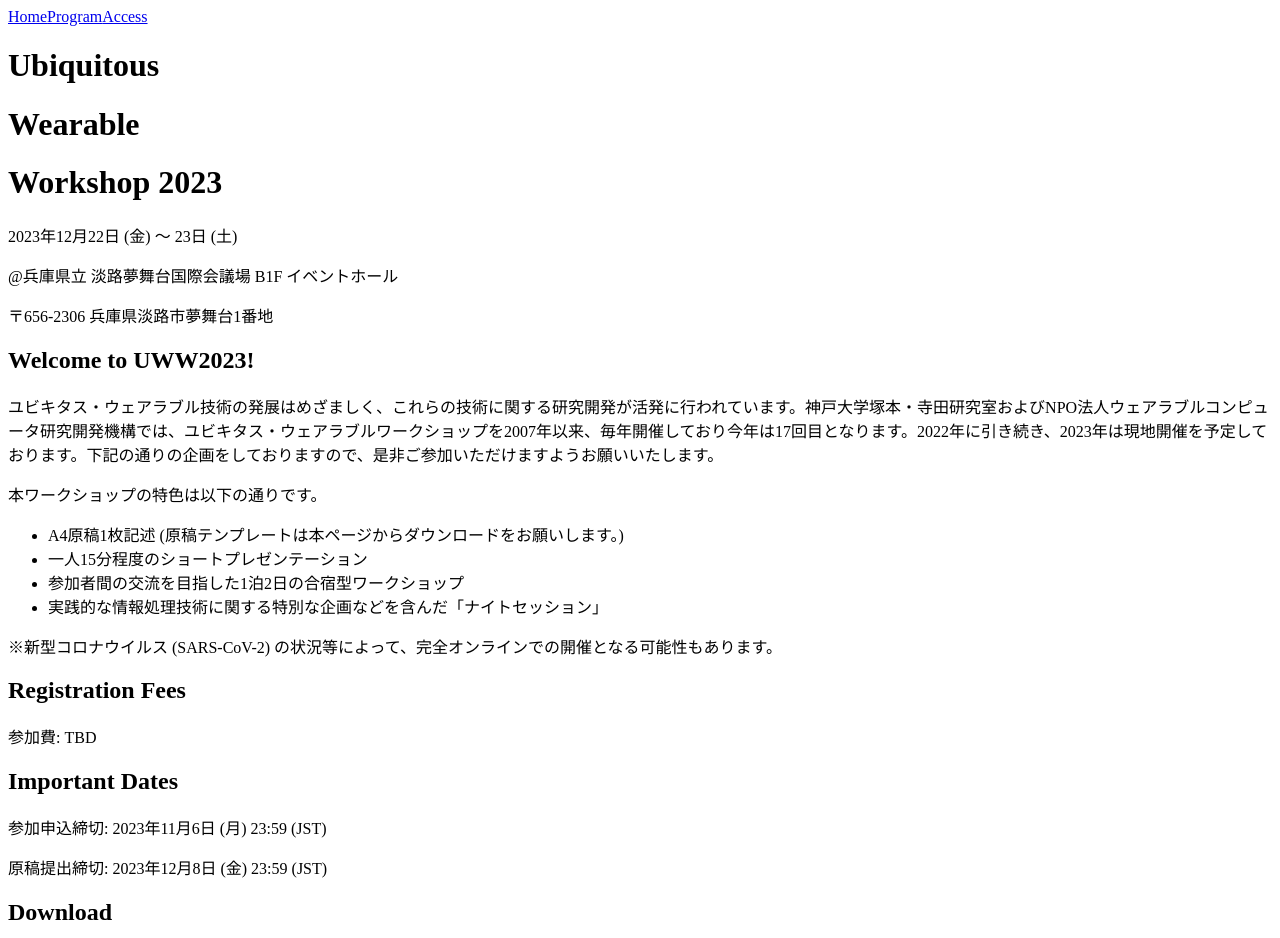
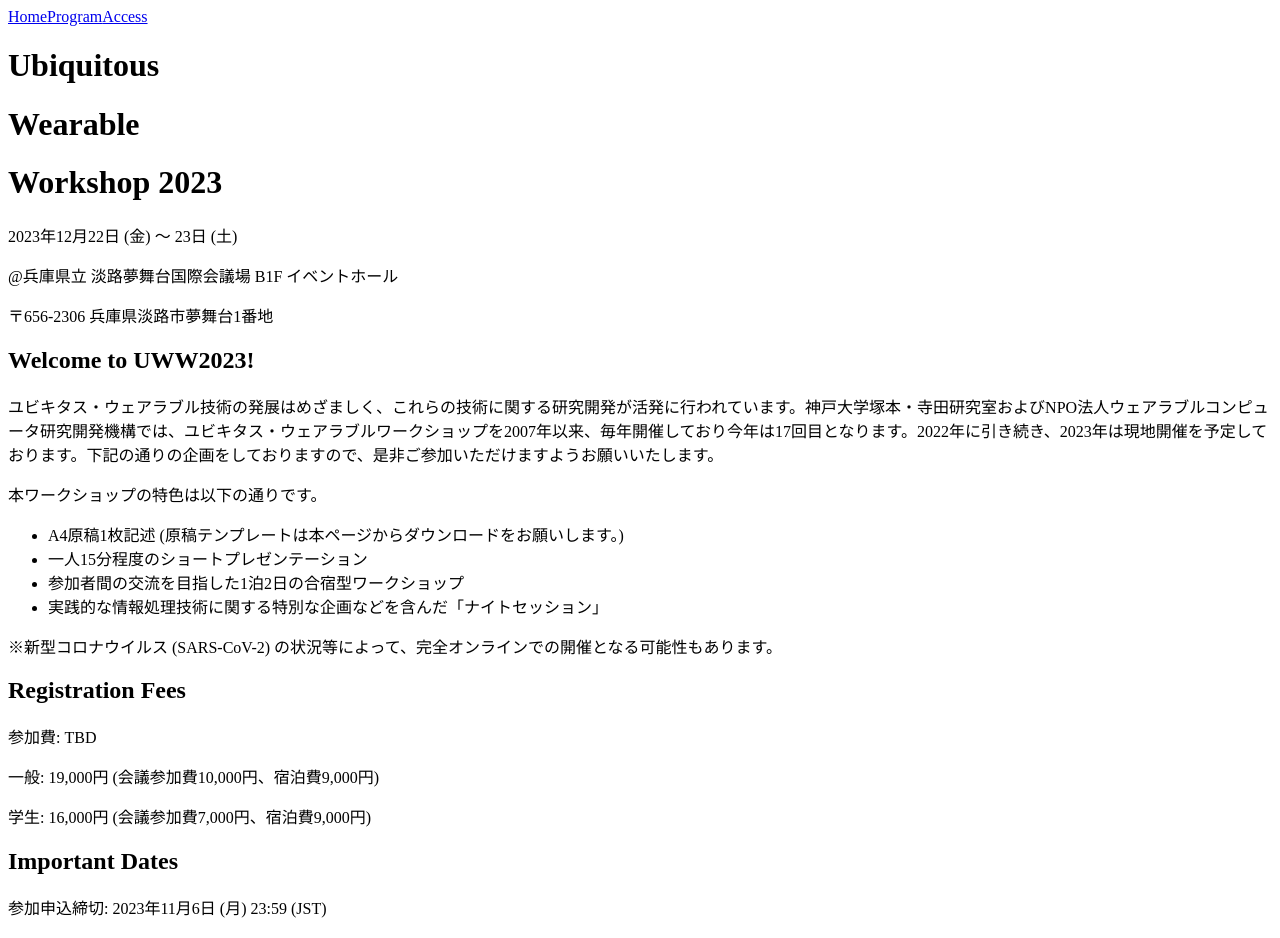
Before and after one commit to HirokiOka/uww2023, a Next.js app: page / in a window 1280 px wide. Shown: the top 938 px of the page. Built offline with nearby package versions, Linux system fonts and the light colour scheme.

Commit message:
add registration info

```diff
--- a/components/Registration.tsx
+++ b/components/Registration.tsx
@@ -4,6 +4,8 @@ const Registration = () => {
       <h2 className='text-2xl md:text-4xl font-mono font-bold'>Registration Fees</h2>
       <div className='rounded mx-2 p-3'>
         <p className='text-2xl px-2'>参加費: TBD</p>
+        <p className='text-lg px-4'>一般: 19,000円 (会議参加費10,000円、宿泊費9,000円)</p>
+        <p className='text-lg px-4'>学生: 16,000円 (会議参加費7,000円、宿泊費9,000円)</p>
       </div>
     </div>
   );
```
